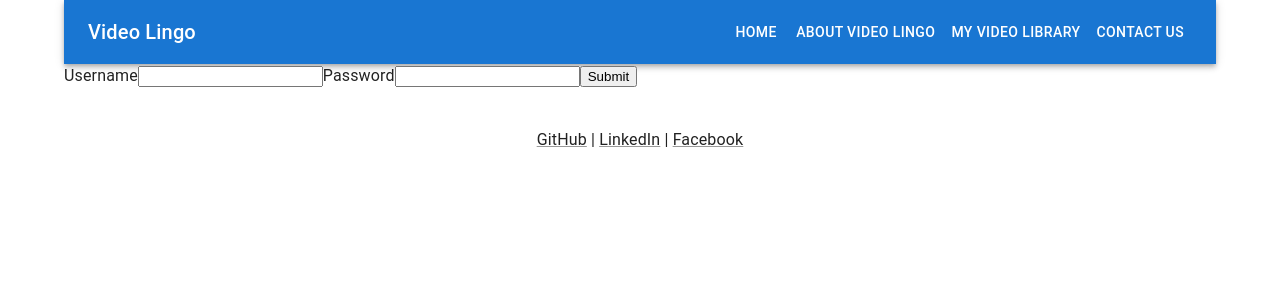
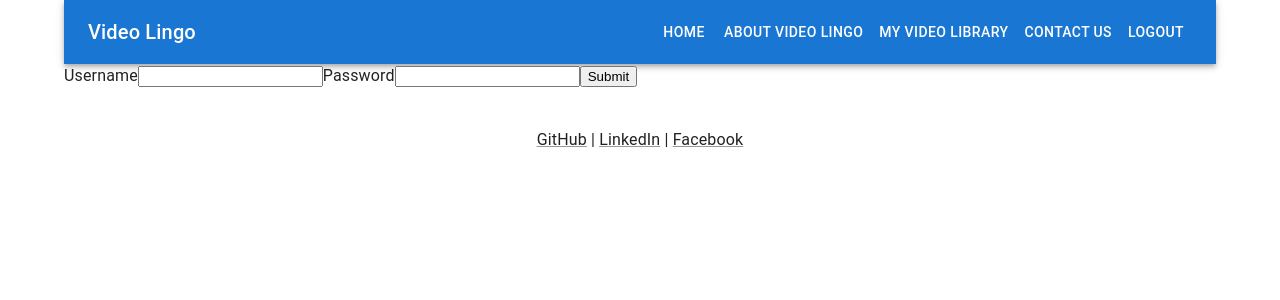
Before and after one commit to christopherflores9312/VideoLingo, a React (Create React App) app in the folder client/: page /login in a window 1280 px wide. Shown: the top 300 px of the page. Built offline with nearby package versions, Linux system fonts and the light colour scheme.

Commit message:
added logout function

```diff
--- a/client/src/components/AuthContext.js
+++ b/client/src/components/AuthContext.js
@@ -74,6 +74,8 @@ export const AuthProvider = ({ children }) => {
     setAuthToken(null);
     setUser(null);
     localStorage.removeItem('authToken');
+    // Trigger a state change to force re-render
+    setLoading(true);
   };
 
   useEffect(() => {
--- a/client/src/components/Navigation.js
+++ b/client/src/components/Navigation.js
@@ -1,7 +1,10 @@
-import React from 'react';
+import React, { useContext } from 'react';
 import Button from '@mui/material/Button';
+import { AuthContext } from './AuthContext';  // Import AuthContext
 
 function Navigation({ setCurrentSection }) {
+  const { logout } = useContext(AuthContext);  // Get signOut function from AuthContext
+
   return (
     <div>
       {['Home', 'About Video Lingo', 'My Video Library', 'Contact Us'].map(section => (
@@ -13,6 +16,7 @@ function Navigation({ setCurrentSection }) {
           {section}
         </Button>
       ))}
+      <Button color="inherit" onClick={logout}>Logout</Button>  {/* Add Logout button */}
     </div>
   );
 }
```
